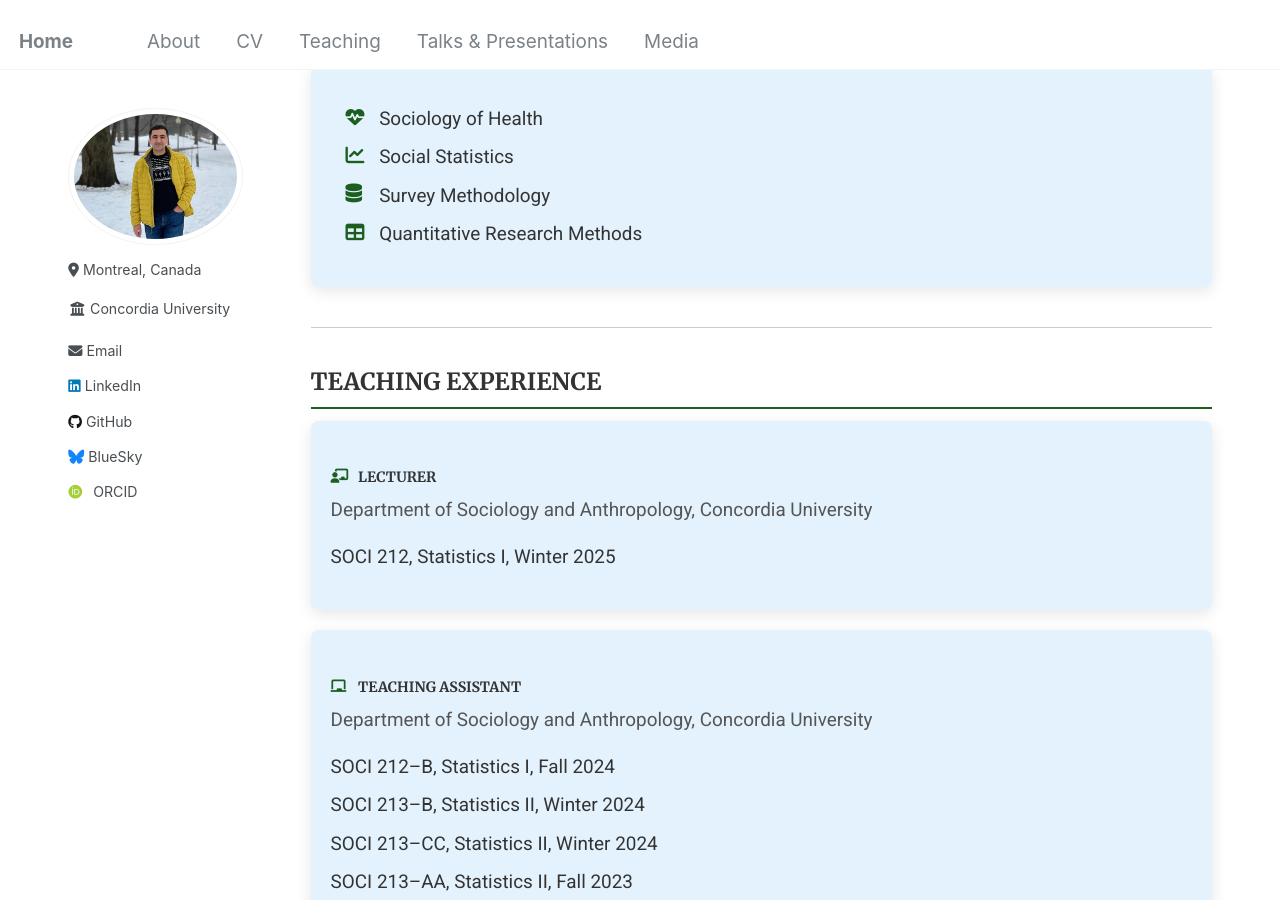
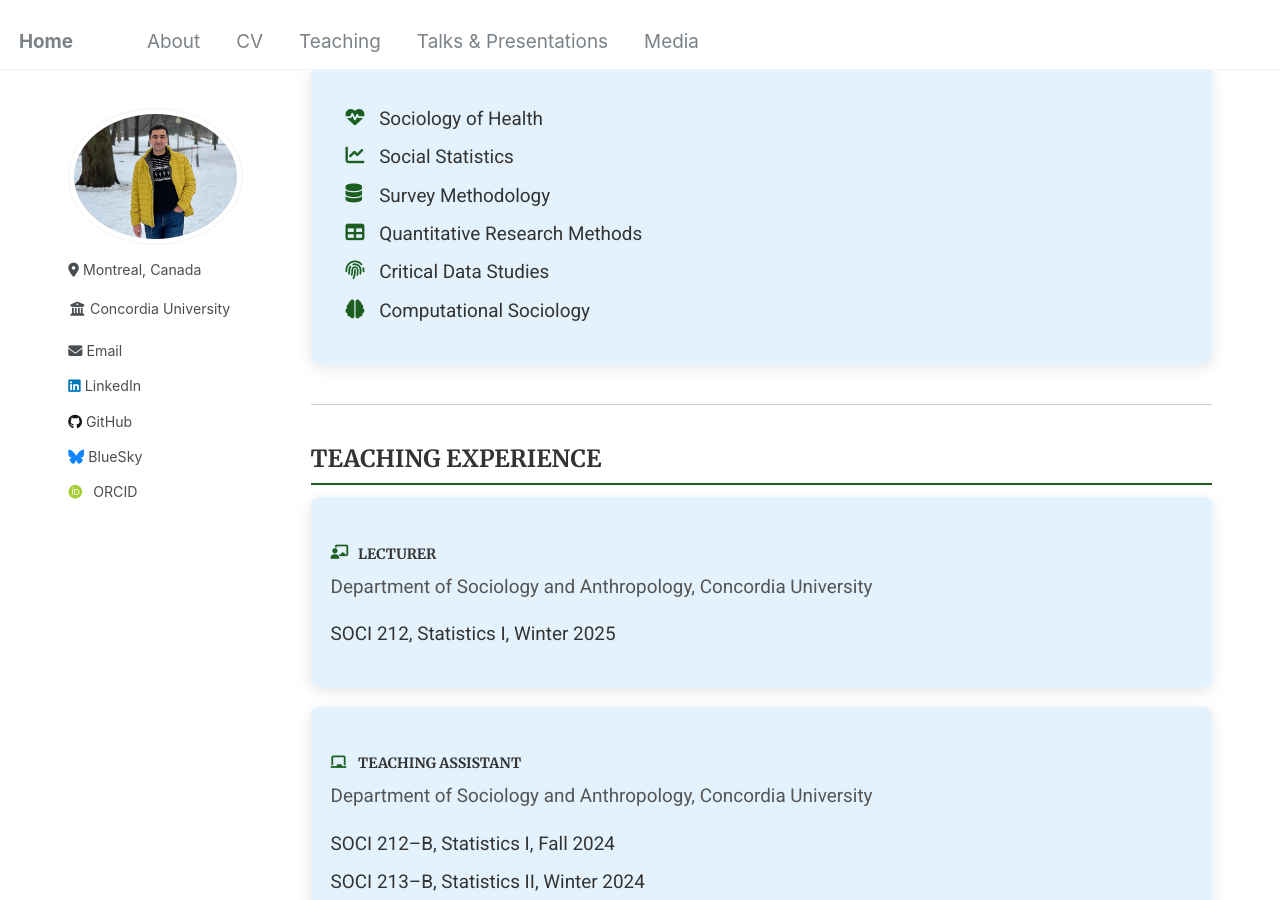
Before and after one commit to Mohsnmonji/mohsnmonji.github.io, a Jekyll site: the page built from _pages/teaching.md, in a window 1280 px wide and 900 px high, scrolled down 486 px. Built offline with Jekyll 4.4.1, drawn with Linux system fonts in a browser that asks for light colours; some web fonts are replaced.

Commit message:
Update teaching.md

```diff
--- a/_pages/teaching.md
+++ b/_pages/teaching.md
@@ -149,6 +149,8 @@ author_profile: true
       <li><i class="fas fa-chart-line icon"></i> Social Statistics</li>
       <li><i class="fas fa-database icon"></i> Survey Methodology</li>
       <li><i class="fas fa-table icon"></i> Quantitative Research Methods</li>
+      <li><i class="fas fa-fingerprint icon"></i> Critical Data Studies</li>
+      <li><i class="fas fa-brain icon"></i> Computational Sociology</li>
     </ul>
   </div>
 </div>
```
